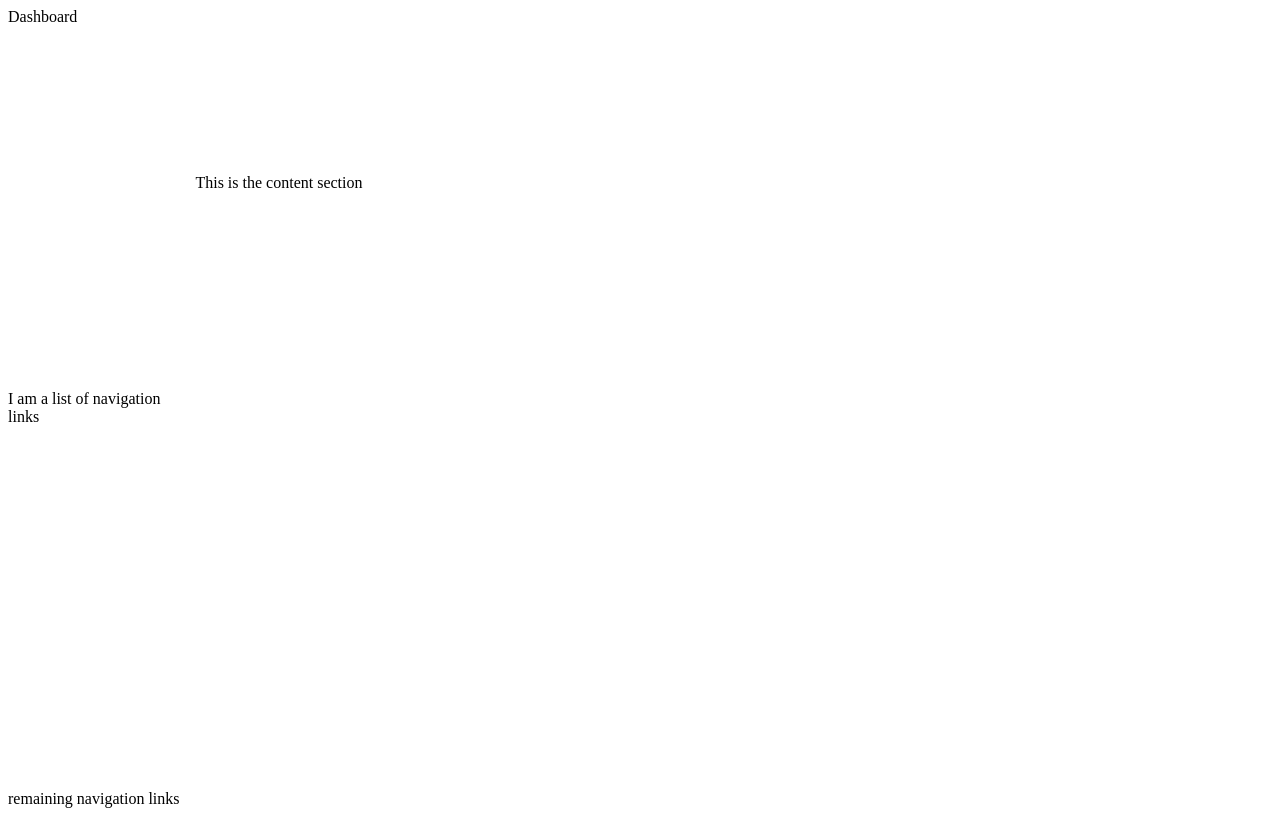
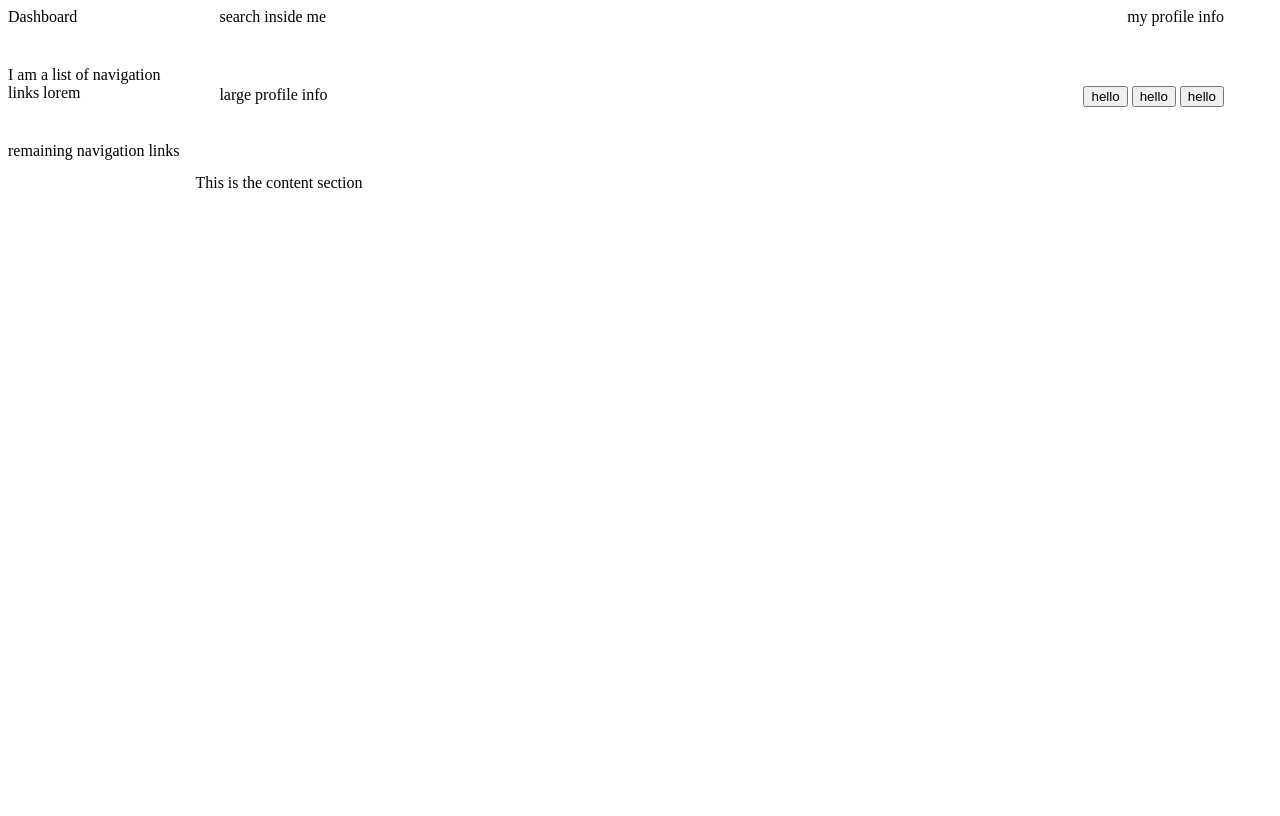
Before and after one commit to PaulaMaged/admin-dashboard, a plain HTML site: page index.html in a window 1280 px wide. Drawn offline with Linux system fonts and the light colour scheme.

Commit message:
section header using grid

```diff
--- a/index.html
+++ b/index.html
@@ -9,12 +9,21 @@
 <body>
     <div class="container">
         <div class="header">
-
+            <div class="search">search inside me</div>
+            <div class="user-info-mini">my profile info</div>
+            <div class="user-info">large profile info</div>
+            <div class="buttons-container">
+                <button>hello</button>
+                <button>hello</button>
+                <button>hello</button>
+            </div>
         </div>
         <div class="side-bar">
-            <div class="logo">Dashboard</div>
-            <div class="main-navigation">I am a list of navigation links</div>
-            <div class="other-navigation">remaining navigation links</div>
+            <div class="side-bar-grid">
+                <div class="logo">Dashboard</div>
+                <div class="main-navigation">I am a list of navigation links lorem</div>
+                <div class="other-navigation">remaining navigation links</div>
+            </div>
         </div>
         <div class="main-content-section">This is the content section</div>
     </div>
--- a/style.css
+++ b/style.css
@@ -8,14 +8,25 @@
 
 .header {
     grid-column: 2;
+    display: grid;
+    grid-template-columns: auto auto;
+    justify-content: space-between;
+    padding: 0 6ch 0 3ch;
+
+    .user-info-mini, .buttons-container{
+        justify-self: end;
+    }
 }
 
 .side-bar {
     grid-row: 1 / 3;
-    display: flex;
-    flex-direction: column;
-    gap: 2ch;
-    justify-content: space-between;
+}
+
+.side-bar-grid {
+    display: grid;
+    justify-content: center;
+    align-content: start;
+    gap: 5ch;
 }
 
 .main-content-section {
```
